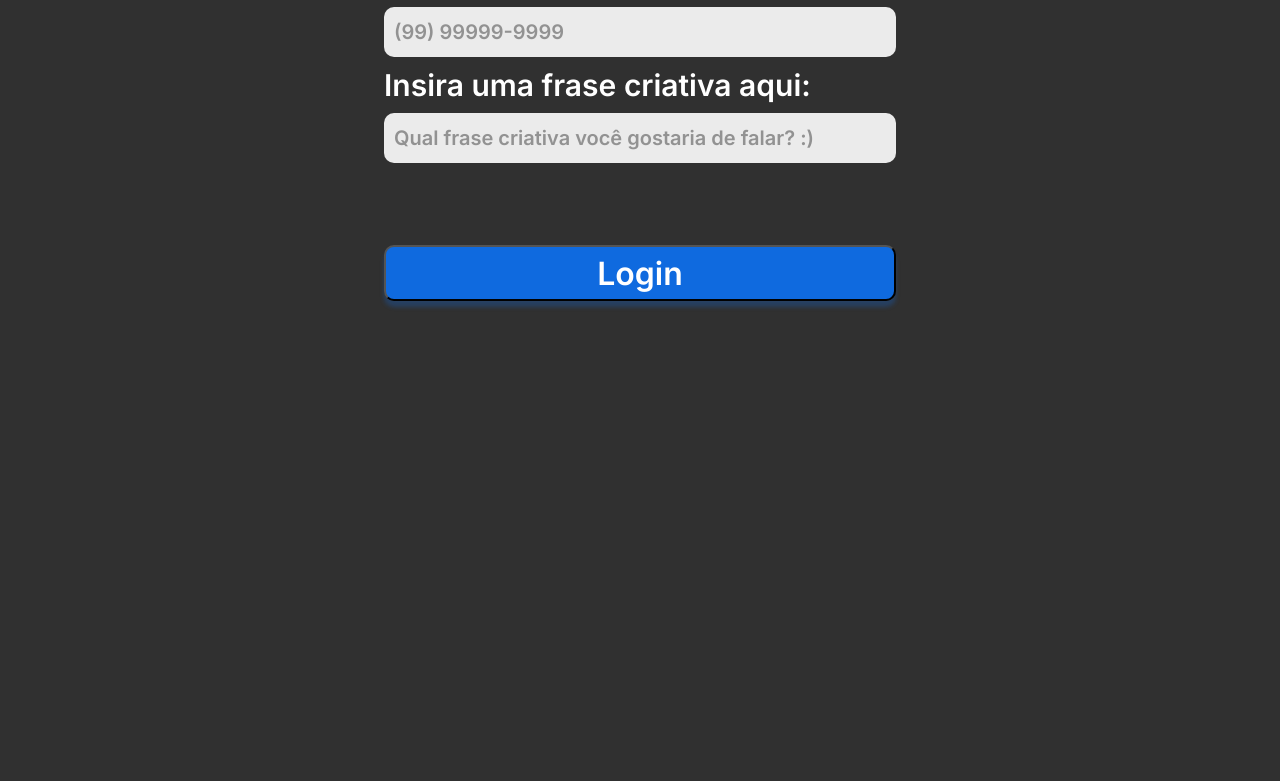
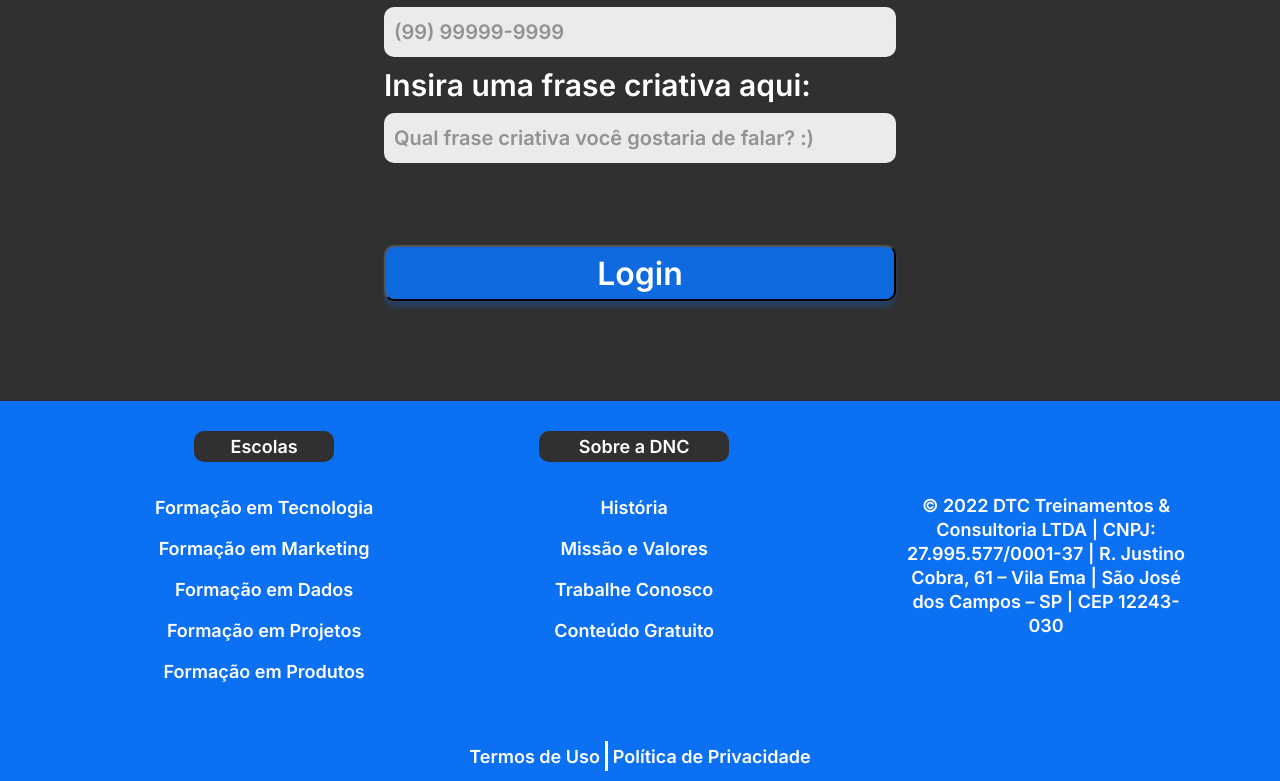
Before and after one commit to LucasS1991/bootcamp-dnc, a plain HTML site: page index.html in a window 1280 px wide. Shown: the part 1147-1928 px from the top of the page. Before the commit the page ends 1548 px from the top, so only its background shows below. Drawn offline with Linux system fonts and the light colour scheme.

```diff
--- a/index.html
+++ b/index.html
@@ -65,6 +65,53 @@
             </div>
         </form>
     </section>
+    <footer>
 
-</body>
-</html>
+        <div class="linha1">
+            <nav><h5 id="school">Escolas</h5>
+                <ul>
+                    <li>
+                        <a href="">Formação em Tecnologia</a>
+                    </li>
+                    <li>
+                        <a href="">Formação em Marketing</a>
+                    </li>
+                    <li>
+                        <a href="">Formação em Dados</a>
+                    </li>
+                    <li>
+                        <a href="">Formação em Projetos</a>
+                    </li>
+                    <li>
+                        <a href="">Formação em Produtos</a>
+                    </li>
+                </ul>
+            </nav>
+            <nav> <h5 id="dnc">Sobre a DNC</h5>
+                <ul>
+                    <li>
+                        <a href="">História</a>
+                    </li>
+                    <li>
+                        <a href="">Missão e Valores</a>
+                    </li>
+                    <li>
+                        <a href="">Trabalhe Conosco</a>
+                    </li>
+                    <li>
+                        <a href="">Conteúdo Gratuito</a>
+                    </li>
+                </ul>
+            </nav>
+            <div class="endereço">
+                © 2022 DTC Treinamentos & Consultoria  LTDA | CNPJ: 27.995.577/0001-37 | R.  Justino Cobra, 61 – Vila Ema | São José dos  Campos – SP | CEP 12243-030
+            </div>
+         </div>
+         <div class="linha2">
+            <a href="">Termos de Uso</a>
+            <a href="">Política de Privacidade</a>
+         </div>
+     </footer>
+
+ </body>
+ </html>
--- a/style.css
+++ b/style.css
@@ -179,3 +179,138 @@
         color: #FFFFFF;
         cursor: pointer;
     }
+
+    /* rodapé */
+
+footer{
+    width:100%;
+    background-color: var(--azul-dnc);
+    }
+footer .linha1{
+    display: flex;
+    justify-content: space-around;
+    align-items: center;
+    margin-left: 72px;
+
+}
+
+footer ul{
+    list-style: none;
+    margin: 0px;
+    padding: 0px;
+    text-align: center;
+    font-weight: 600;
+    font-size: 18px;
+}
+footer ul li{
+    color: #FFFFFF;
+    font-family: var(--fonte-padrao);
+    margin: 20px 0px 20px 0px;
+}
+footer nav{
+    display: flex;
+    flex-direction: column;
+    align-items: center;
+    height: 330px;
+
+}
+footer h5{
+    text-align: center;
+    font-family: var(--fonte-padrao);
+    color: white;
+    font-weight: 800;
+    font-size: 18px;
+    background-color: var(--preto-dnc);
+    border-radius: 10px;
+    padding: 5px 10px 5px 10px;
+    margin-bottom: 15px;
+
+}
+
+footer ul li a{
+    color: white;
+    text-decoration: none;
+}
+footer ul li a:hover{
+    color: var(--cinza-hover);
+}
+#dnc{
+    width: 170px;
+
+}
+#school{
+    width: 120px;
+}
+
+footer .endereço{
+    font-family: var(--fonte-padrao);
+    font-style: normal;
+    font-weight: 800;
+    font-size: 18px;
+    line-height: 24px;
+    text-align: center;
+
+    color: #FFFFFF;
+    width: 25%;
+}
+
+footer .linha2 a{
+    font-family: var(--fonte-padrao);
+    color: white;
+    font-size: 18px;
+    font-weight: 600;
+    text-decoration: none;
+    padding: 5px;
+}
+footer .linha2 a:first-child{
+    border-right: 3px solid white;
+}
+
+footer .linha2{
+    height: 30px;
+    display: flex;
+    margin: 0px;
+    justify-content: center;
+    padding: 10px 10px 10px 10px;
+}
+footer .linha2 a:hover{
+    color: var(--cinza-hover);
+}
+
+@media only screen and (max-width: 600px){
+    /*menu*/
+    #principal{
+        height: auto;
+        flex-direction: column;
+    }
+    #menu{
+        flex-direction: column;
+        width: 100%;
+
+    }
+    #menu a{
+        display: flex;
+        height: 50px;
+        align-items: center;
+    }
+    #principal button{
+        width: 100%;
+        margin: 0px;
+    }
+    /*section*/
+    section header h1{
+        font-size: 38px;
+    }
+    section header h2{
+        font-size: 28px;
+        padding-right: 15px;
+        padding-left: 15px;
+    }
+    form{
+        width: 95%;
+        font-size:20px;
+    }
+    .checkbox-items label{
+        font-size: 17px;
+    }
+ }
```
